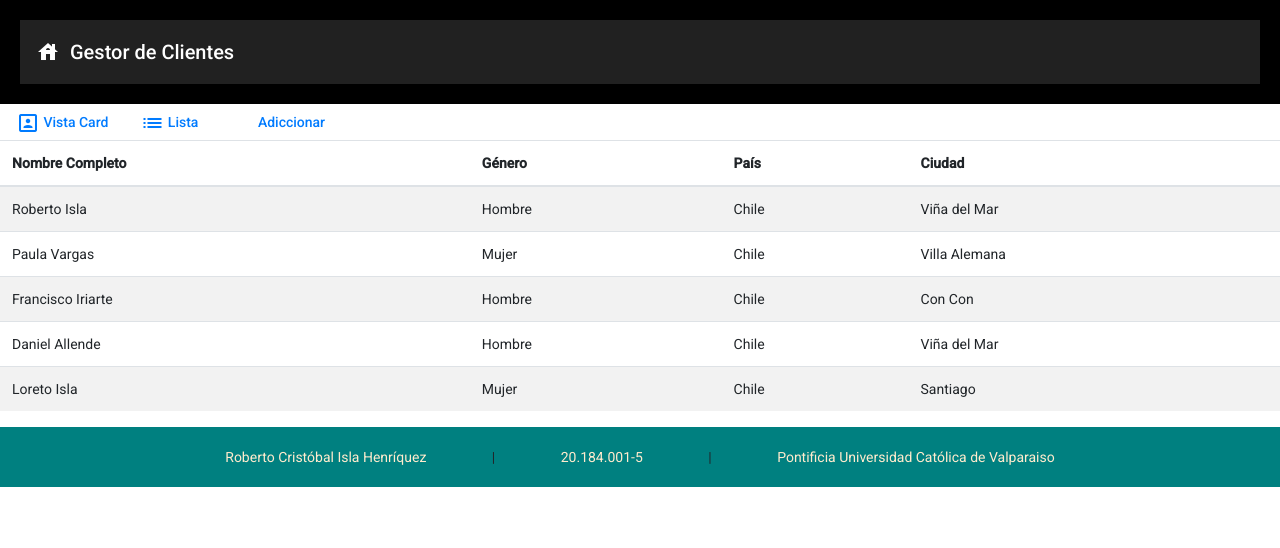
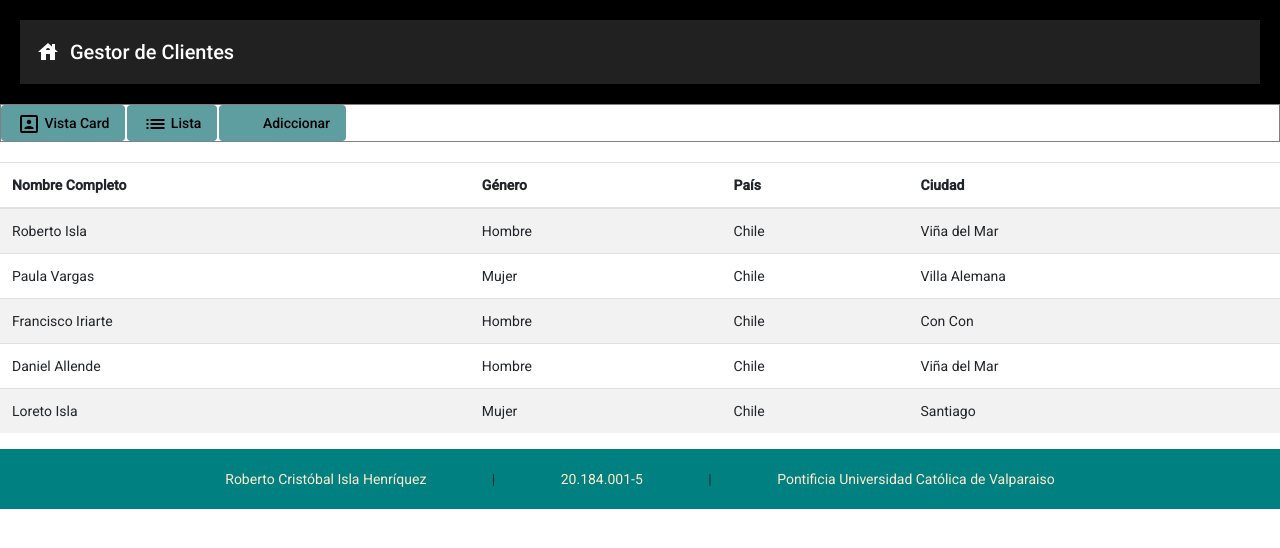
Before and after one commit to Tekanx/manejo-usuarios, an Angular app: page /vista-lista in a window 1280 px wide. Shown: the top 548 px of the page. Built offline with nearby package versions, Linux system fonts and the light colour scheme.

Commit message:
Finaliza desarrollo en vista Lista

```diff
--- a/src/app/default/header/header.component.html
+++ b/src/app/default/header/header.component.html
@@ -5,7 +5,7 @@
             <span>Gestor de Clientes</span>
         </mat-toolbar>
     </div>
-    <div id="navegator">
+    <div id="navegador">
         <a [routerLink] = "['/']" routerLinkActive="router-link-active">
             <button mat-button>
                 <mat-icon aria-hidden="false" aria-label="Portrait Icon">portrait</mat-icon>
--- a/src/app/default/header/header.component.scss
+++ b/src/app/default/header/header.component.scss
@@ -1,9 +1,22 @@
 #toolbar{
     background-color: black;
-    color: beige;
     padding: 20px;
 }
 
 span{
     padding-left: 10px;
 }
+
+#navegador{
+    border: 1px solid gray;
+}
+
+button{
+    margin-right: 2px;
+    background-color:cadetblue;
+}
+
+a{
+    text-decoration: none;
+    color: black;
+}
--- a/src/app/pages/vista-lista/vista-lista.component.html
+++ b/src/app/pages/vista-lista/vista-lista.component.html
@@ -1,4 +1,5 @@
-<table class="table table-striped">
+<div id="tabla">
+    <table class="table table-striped">
     <thead>
     <tr>
       <th scope="col">Nombre Completo</th>
@@ -8,7 +9,7 @@
     </tr>
     </thead>
     <tbody>
-    <tr *ngFor="let user of Lista; index as i">
+    <tr *ngFor="let user of Lista">
       <td>
         {{user.nombre}} {{user.apellido}}
       </td>
@@ -17,4 +18,5 @@
       <td>{{user.ciudad}}</td>
     </tr>
     </tbody>
-  </table>
+</table>
+</div>
--- a/src/app/pages/vista-lista/vista-lista.component.scss
+++ b/src/app/pages/vista-lista/vista-lista.component.scss
@@ -1,17 +1,3 @@
-ul {
-    padding-top: 2em;
+#tabla{
+    padding-top: 20px;
 }
-ul li{
-    height: max-content;
-    width: 25em;
-    list-style-type: none;
-    padding: 8px;
-}
-
-.formato{
-    color: black;
-}
-
-.listaUsuarios{
-    color: black;
-}
--- a/src/app/pages/vista-principal/vista-principal.component.html
+++ b/src/app/pages/vista-principal/vista-principal.component.html
@@ -1,6 +1,6 @@
 <ul>
     <li *ngFor = "let user of Lista">
-        <mat-card class="example-card">
+        <mat-card class="carta">
             <mat-card-header>
             <div mat-card-avatar class="image" *ngIf = "user.genero == 'Hombre'">
                 <mat-icon aria-hidden="false" aria-label="Male Icon">male</mat-icon>
```
